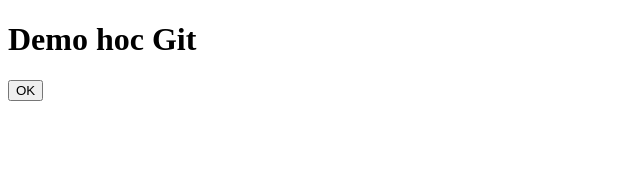
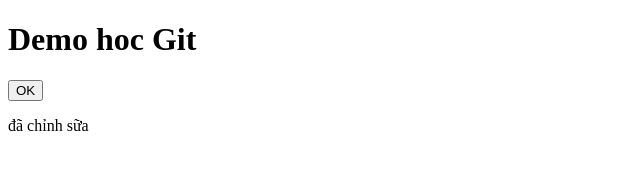
Before and after one commit to minhthi240700/demogit, a plain HTML site: page index.html in a window 1280 px wide. Shown: the whole page, without its empty margins (0-640 px from the left). Drawn offline with Linux system fonts and the light colour scheme.

Commit message:
update index file

```diff
--- a/index.html
+++ b/index.html
@@ -10,5 +10,6 @@
 <body>
     <h1>Demo hoc Git</h1>
     <button>OK</button>
+    <p>đã chỉnh sữa</p>
 </body>
 </html>
```
